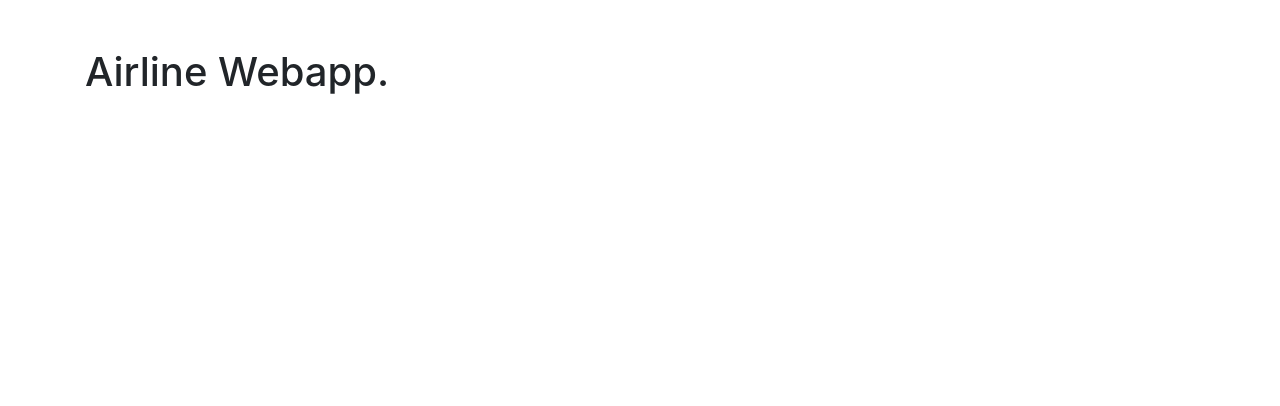
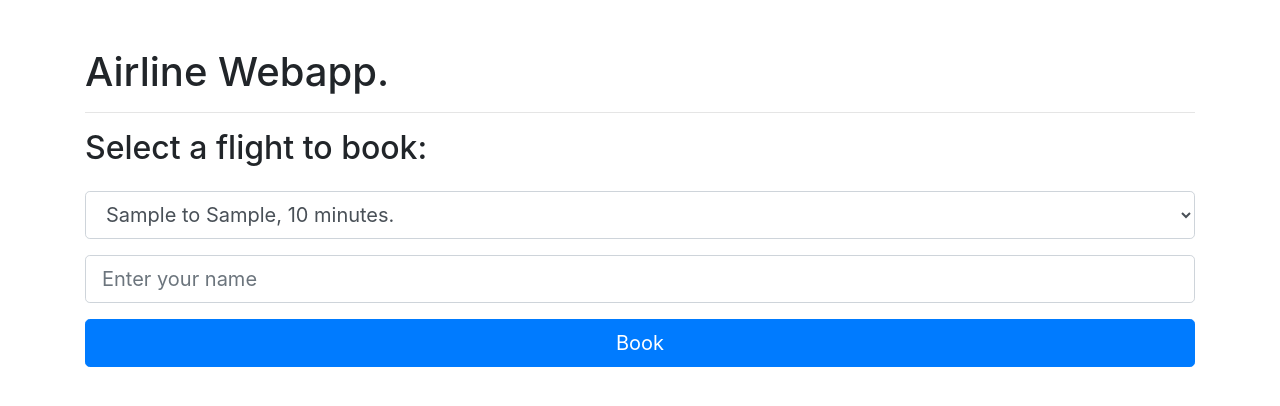
Before and after one commit to AhmedElaguab/airline-webapp, a Flask app: page / in a window 1280 px wide. Shown: the top 406 px of the page. Run offline with Flask 2, Linux system fonts and the light colour scheme; tables that the repository leaves empty hold one stand-in row (values such as "Sample post"); some libraries are stand-ins or nearby versions.

Commit message:
Add list flight for booking

```diff
--- a/app.py
+++ b/app.py
@@ -1,8 +1,15 @@
 from flask import Flask, render_template
+from models import *
 
 app = Flask(__name__)
+app = Flask(__name__)
+app.config["SQLALCHEMY_DATABASE_URI"] = "postgresql://postgres:postgres@localhost:5432/airline"
+app.config["SQLALCHEMY_TRACK_MODIFICATIONS"] = False
+db.init_app(app)
 
 
 @app.route("/")
 def index():
-    return render_template("index.html")
+    """List flights for booking."""
+    flights = Flight.query.all()
+    return render_template("index.html", flights=flights)
--- a/models.py
+++ b/models.py
@@ -9,6 +9,10 @@ class Flight(db.Model):
     origin = db.Column(db.String, nullable=False)
     destination = db.Column(db.String, nullable=False)
     duration = db.Column(db.Integer, nullable=False)
+
+    @property
+    def format(self):
+        return f"{self.origin} to {self.destination}, {self.duration} minutes."
 
     def print_info(self):
         print()
--- a/templates/index.html
+++ b/templates/index.html
@@ -6,4 +6,28 @@
 <!-- Content block -->
 {% block content %}
 <h1>Airline Webapp.</h1>
+<hr>
+{% if flights %}
+<h2 class="mb-4">Select a flight to book:</h2>
+<form action="" method="POST">
+  <div class="form-group">
+    <select class="form-control form-control-lg" name="flight_id">
+      {% for flight in flights %}
+      <option value="{{ flight.id }}">
+        {{ flight.format }}
+      </option>
+      {% endfor %}
+    </select>
+  </div>
+  <div class="form-group">
+    <input type="text" name="name" class="form-control form-control-lg" placeholder="Enter your name">
+  </div>
+  <div class="form-group">
+    <button class="btn btn-lg btn-block btn-primary">Book</button>
+  </div>
+</form>
+{% else %}
+<h2>No flights!!</h2>
+{% endif %}
+
 {% endblock %}
```
